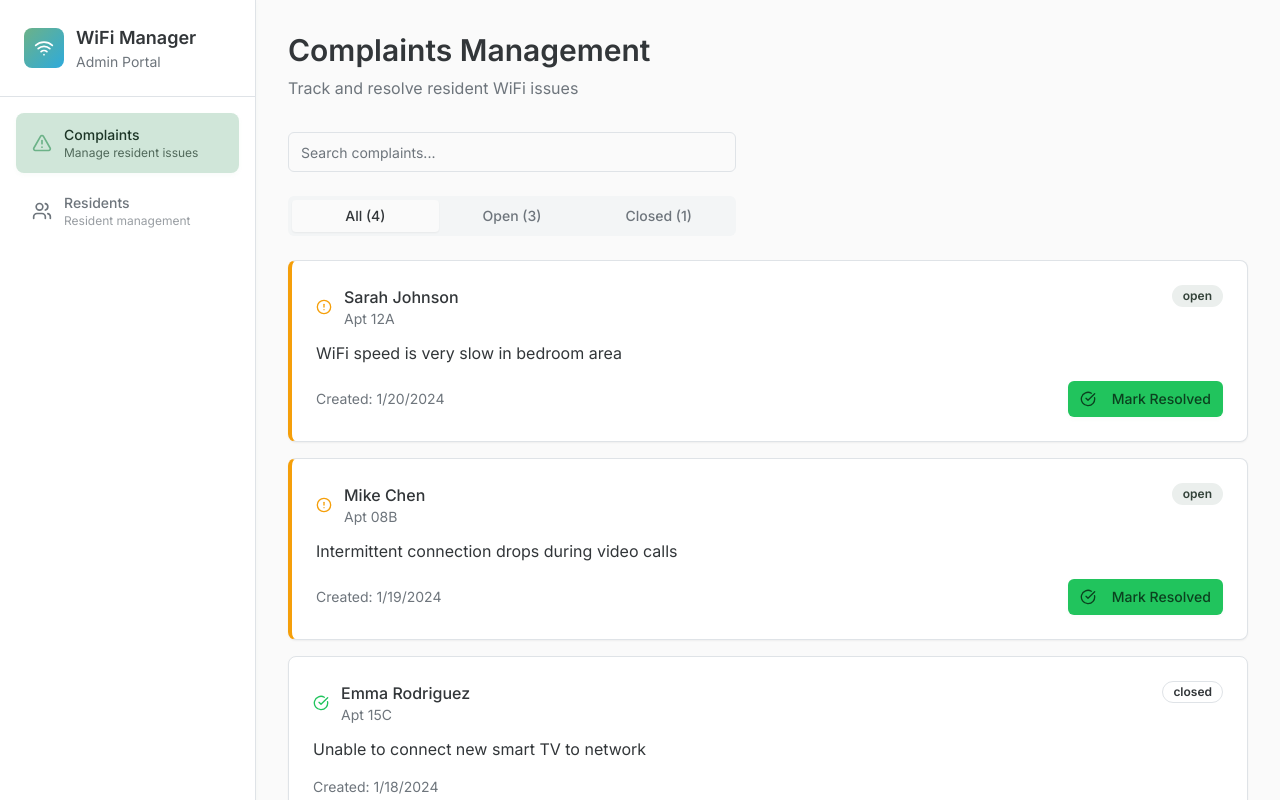
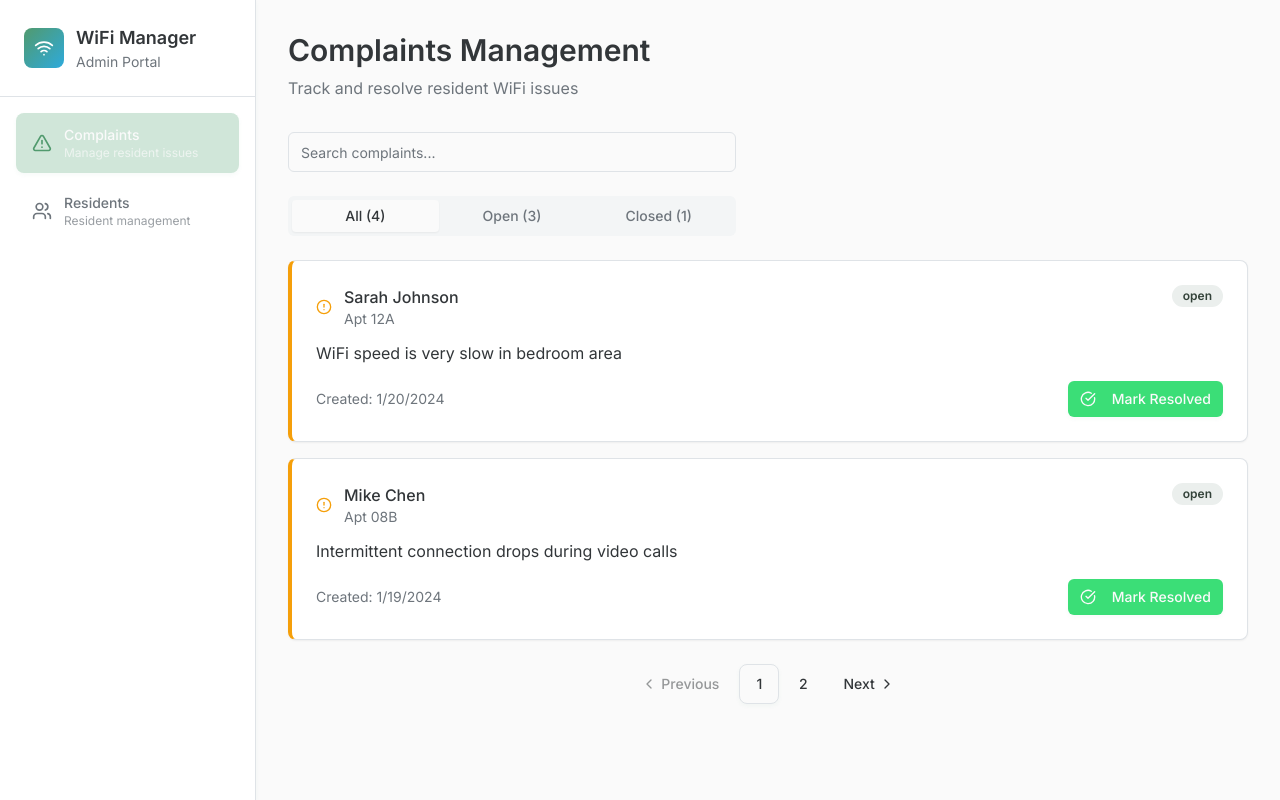
Before and after one commit to phopasesanjay/wifi-haven-portal, a React (Vite) app: page / in a window 1280 px wide. Shown: the top 800 px of the page. Built offline with nearby package versions, Linux system fonts and the light colour scheme.

Commit message:
Fix pagination visibility and button colors
Update pagination icons to be visible and adjust the color of the "Send Speed Test Link" button to be more prominent. Also, lighten the "Mark Resolved" button color.

```diff
--- a/src/index.css
+++ b/src/index.css
@@ -37,17 +37,17 @@ All colors MUST be HSL.
     --ring: 144 31% 56%;
 
     /* Custom WiFi Portal Colors */
-    --sage: 144 31% 56%;
+    --sage: 144 31% 46%;
     --sage-light: 144 31% 86%;
-    --sage-foreground: 144 31% 16%;
+    --sage-foreground: 0 0% 98%;
 
     --sky: 197 71% 52%;
     --sky-light: 197 71% 82%;
     --sky-foreground: 197 71% 12%;
 
-    --success: 142 71% 45%;
+    --success: 142 71% 55%;
     --success-light: 142 71% 85%;
-    --success-foreground: 142 71% 15%;
+    --success-foreground: 0 0% 98%;
 
     --warning: 38 92% 50%;
     --warning-light: 38 92% 85%;
--- a/src/pages/ComplaintsPage.tsx
+++ b/src/pages/ComplaintsPage.tsx
@@ -66,7 +66,7 @@ export default function ComplaintsPage() {
   const [currentPage, setCurrentPage] = useState(1);
   const { toast } = useToast();
 
-  const itemsPerPage = 5;
+  const itemsPerPage = 2;
 
   const filteredComplaints = complaints.filter(complaint => {
     const matchesSearch = complaint.residentName.toLowerCase().includes(searchTerm.toLowerCase()) ||
--- a/src/pages/ResidentsPage.tsx
+++ b/src/pages/ResidentsPage.tsx
@@ -74,7 +74,7 @@ export default function ResidentsPage() {
   const [currentPage, setCurrentPage] = useState(1);
   const { toast } = useToast();
 
-  const itemsPerPage = 5;
+  const itemsPerPage = 3;
 
   const filteredResidents = residents.filter(resident =>
     resident.name.toLowerCase().includes(searchTerm.toLowerCase()) ||
```
